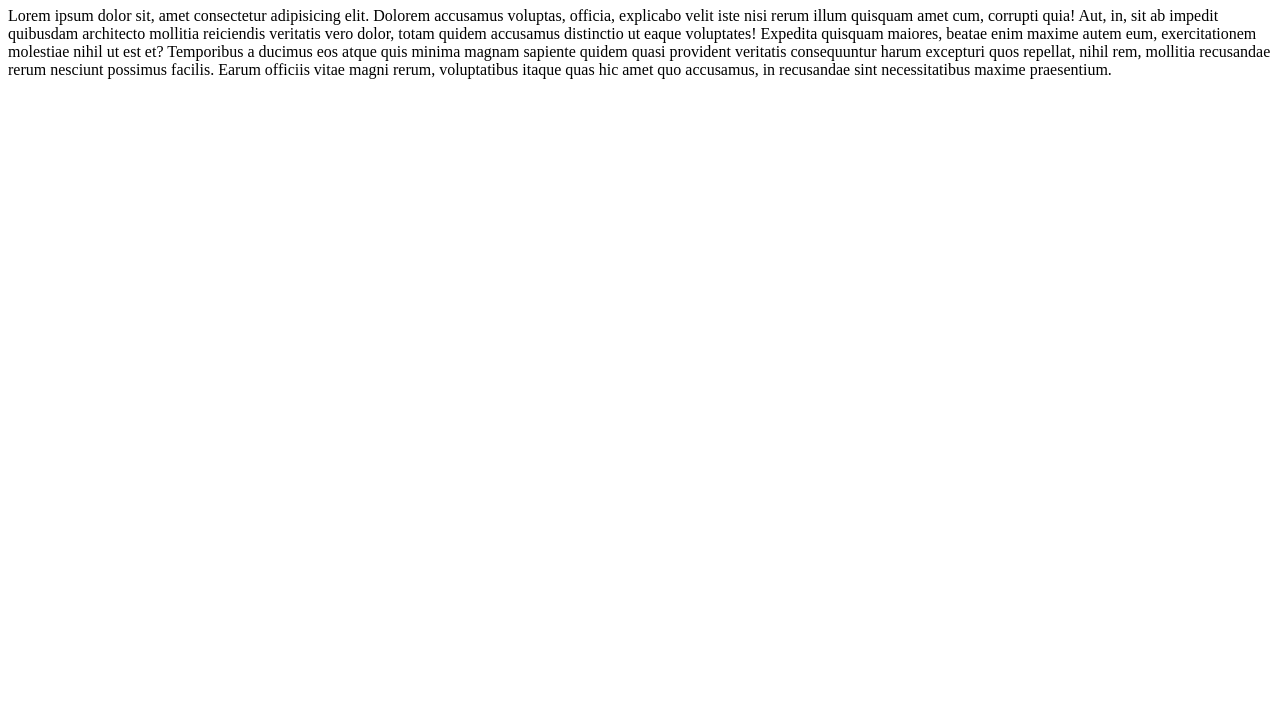
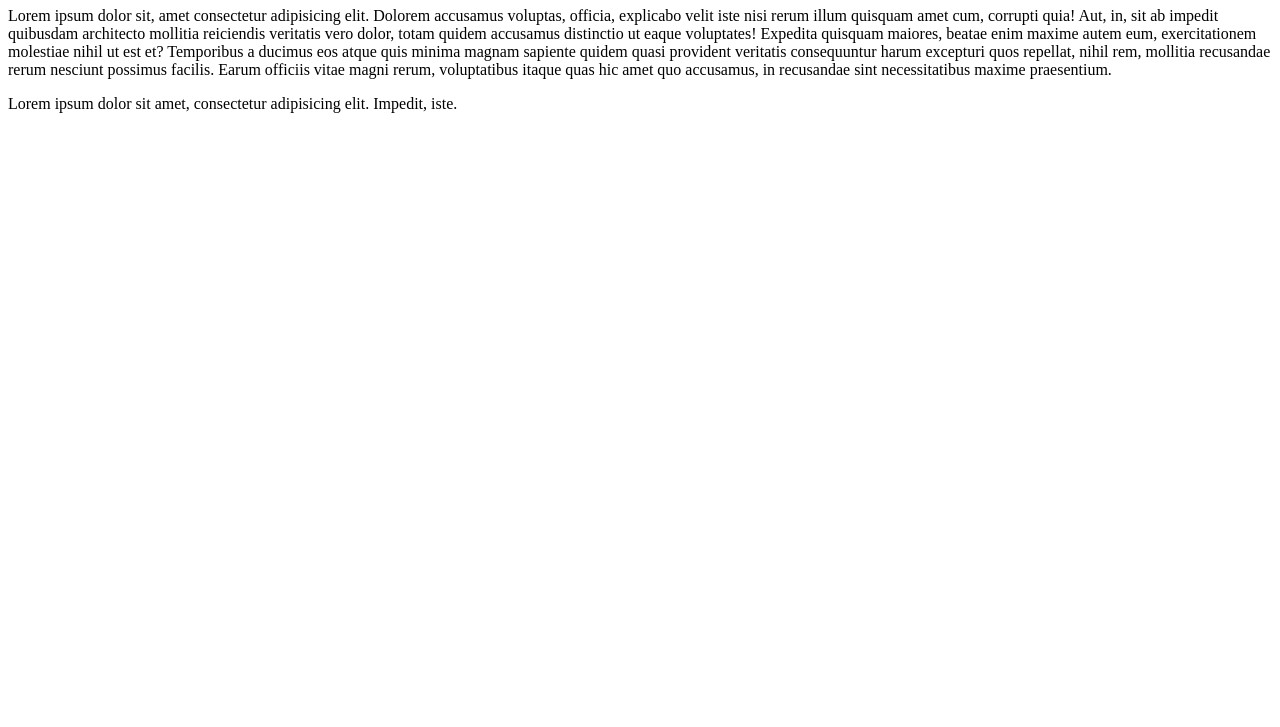
Before and after one commit to tognola/DWFS-68-Clase9, a plain HTML site: page index.html in a window 1280 px wide. Shown: the part 73-800 px from the top of the page. Drawn offline with Linux system fonts and the light colour scheme.

Commit message:
Commit de prueba

```diff
--- a/index.html
+++ b/index.html
@@ -8,5 +8,6 @@
 <body>
     <h1>Mi sitio web</h1>
     <p>Lorem ipsum dolor sit, amet consectetur adipisicing elit. Dolorem accusamus voluptas, officia, explicabo velit iste nisi rerum illum quisquam amet cum, corrupti quia! Aut, in, sit ab impedit quibusdam architecto mollitia reiciendis veritatis vero dolor, totam quidem accusamus distinctio ut eaque voluptates! Expedita quisquam maiores, beatae enim maxime autem eum, exercitationem molestiae nihil ut est et? Temporibus a ducimus eos atque quis minima magnam sapiente quidem quasi provident veritatis consequuntur harum excepturi quos repellat, nihil rem, mollitia recusandae rerum nesciunt possimus facilis. Earum officiis vitae magni rerum, voluptatibus itaque quas hic amet quo accusamus, in recusandae sint necessitatibus maxime praesentium.</p>
+    <p>Lorem ipsum dolor sit amet, consectetur adipisicing elit. Impedit, iste.</p>
 </body>
 </html>
```
